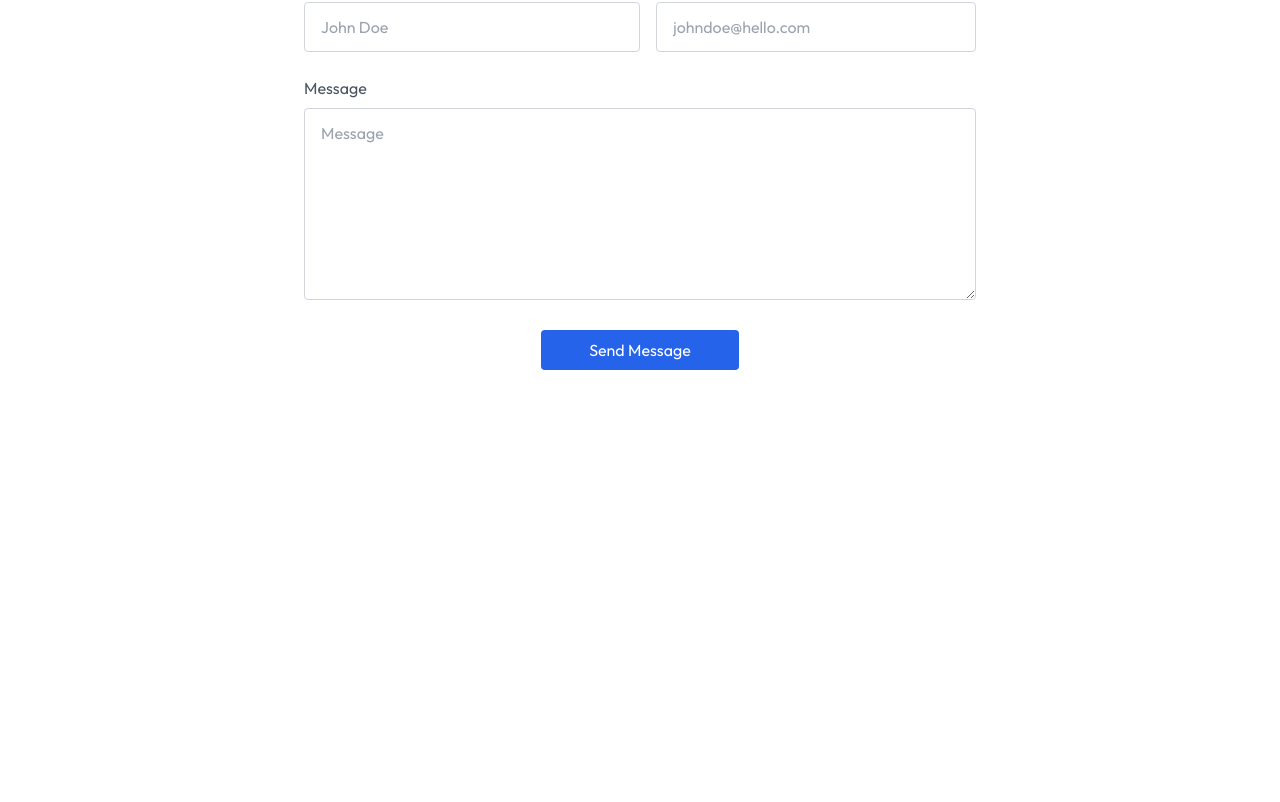
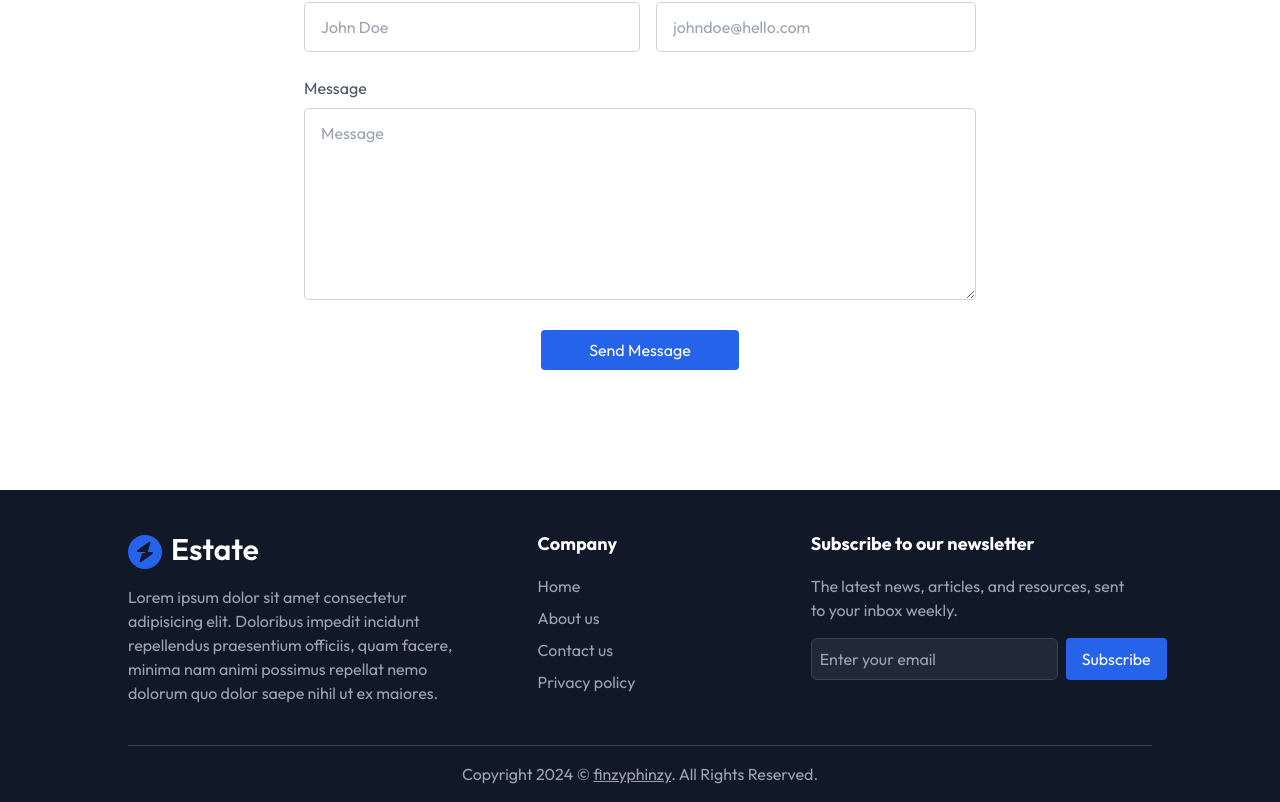
Before and after one commit to FinzyPHINZY/estate, a React (Vite) app: page / in a window 1280 px wide. Shown: the part 3639-4441 px from the top of the page. Before the commit the page ends 4129 px from the top, so only its background shows below. Built offline with nearby package versions, Linux system fonts and the light colour scheme.

Commit message:
implemented footer section

```diff
--- a/src/App.tsx
+++ b/src/App.tsx
@@ -1,6 +1,7 @@
 import './App.css';
 import { About } from './components/About';
 import Contact from './components/Contact';
+import Footer from './components/Footer';
 import { Header } from './components/Header';
 import Projects from './components/Projects';
 import Testimonials from './components/Testimonials';
@@ -16,6 +17,7 @@
       <Projects />
       <Testimonials />
       <Contact />
+      <Footer />
     </div>
   );
 }
--- /dev/null
+++ b/src/components/Footer.tsx
@@ -0,0 +1,68 @@
+import { assets } from '../assets/assets';
+
+const Footer = () => {
+  return (
+    <div
+      className="pt-10 px-4 md:px-20 lg:px-32 bg-gray-900 w-full overflow-hidden"
+      id="footer"
+    >
+      <div className="container mx-auto flex flex-col md:flex-row justify-between items-start">
+        <div className="w-full md:w-1/3 mb-8 md:mb-0">
+          <img src={assets.logo_dark} alt="" className="" />
+          <p className="text-center md:text-left text-gray-400 mt-4 ">
+            Lorem ipsum dolor sit amet consectetur adipisicing elit. Doloribus
+            impedit incidunt repellendus praesentium officiis, quam facere,
+            minima nam animi possimus repellat nemo dolorum quo dolor saepe
+            nihil ut ex maiores.
+          </p>
+        </div>
+        <div className="w-full md:w-1/5 mb-8 md:mb-0">
+          <h3 className="text-white text-lg font-bold mb-4">Company</h3>
+          <ul className="flex flex-col gap-2 text-gray-400">
+            <a href="#header" className="hover:text-white">
+              Home
+            </a>
+            <a href="#about" className="hover:text-white">
+              About us
+            </a>{' '}
+            <a href="#contact" className="hover:text-white">
+              Contact us
+            </a>{' '}
+            <a href="#" className="hover:text-white">
+              Privacy policy
+            </a>
+          </ul>
+        </div>
+        <div className="w-full md:w-1/3">
+          <h3 className="text-white text-lg font-bold mb-4">
+            Subscribe to our newsletter
+          </h3>
+          <p className="text-gray-400 mb-4 max-w-80">
+            The latest news, articles, and resources, sent to your inbox weekly.
+          </p>
+          <div className="flex gap-2">
+            <input
+              type="email"
+              placeholder="Enter your email"
+              className="p-2 rounded-md bg-gray-800 text-white border border-gray-700 focus:outline-none w-full md:w-auto"
+            />
+            <button className="bg-blue-600 text-white py-2 px-4 rounded">
+              Subscribe
+            </button>
+          </div>
+        </div>
+      </div>
+      <div className="border-t border-gray-700 py-4 flex justify-center items-center mt-10">
+        <p className="text-gray-400">
+          Copyright {new Date().getFullYear()} &copy;{' '}
+          <a href="https://finzyphinzy.vercel.app" className="underline">
+            finzyphinzy
+          </a>
+          . All Rights Reserved.
+        </p>
+      </div>
+    </div>
+  );
+};
+
+export default Footer;
```
